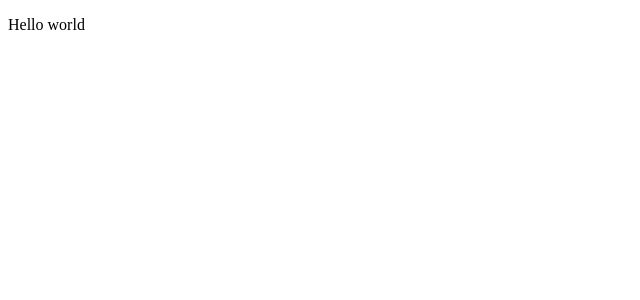
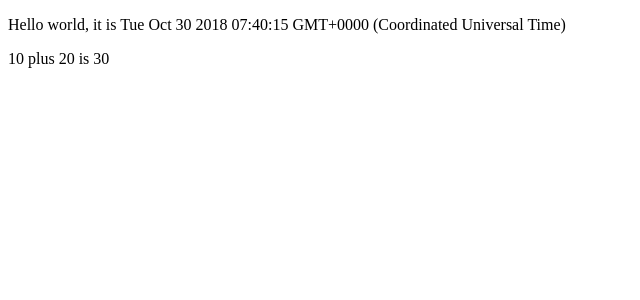
Before and after one commit to vaaPo/fullstackopen_homeworks, a React (Create React App) app in the folder osa1_doc/osa1/: page / in a window 1280 px wide. Shown: the top 300 px of the page, without its empty margins (0-640 px from the left). Built offline with nearby package versions, Linux system fonts and the light colour scheme.

Commit message:
step2-add consts

```diff
--- a/osa1_doc/osa1/src/index.js
+++ b/osa1_doc/osa1/src/index.js
@@ -7,13 +7,29 @@ import ReactDOM from 'react-dom';
 //step1-simplify Voit poistaa tiedostot
 // App.js, App.css, App.test.js, logo.svg ja registerServiceWorker.js
 
-const App = () => (
-    <div>
-      <p>Hello world</p>
-    </div>
-  )
+//step1 const App = () => (
+//step1     <div>
+//step1       <p>Hello world</p>
+//step1     </div>
+//step1   )
+
+//step2-add_consts
+const App = () => {
+    const now = new Date()
+    const a = 10
+    const b = 20
+    return (
+      <div>
+        <p>Hello world, it is {now.toString()}</p>
+        <p>{a} plus {b} is {a + b}</p>
+      </div>
+    )
+  }
+
+
 
 ReactDOM.render(<App />, document.getElementById('root'));
+//step1-simplify Hello world
 
 // If you want your app to work offline and load faster, you can change
 // unregister() to register() below. Note this comes with some pitfalls.
```
